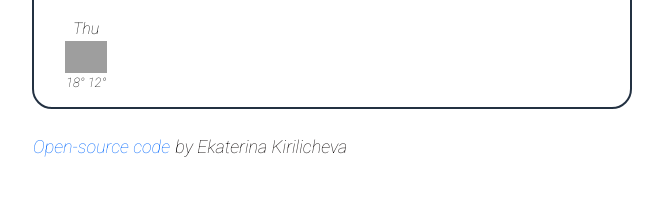
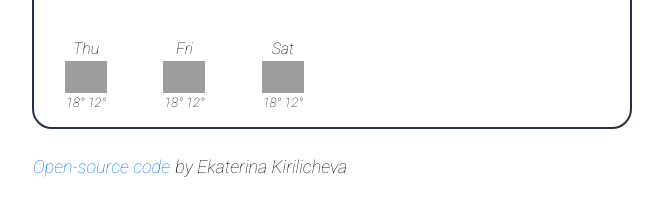
Before and after one commit to ekaterinaKirilicheva/VanillaJSweatherApp, a plain HTML site: page index.html in a window 1280 px wide. Shown: the part 274-490 px from the top of the page, without its empty margins (308-971 px from the left). Drawn offline with nearby package versions, Linux system fonts and the light colour scheme; no server answers; grey boxes are pictures that could not be loaded.

Commit message:
injected forecast html in js; added forEach

```diff
--- a/index.html
+++ b/index.html
@@ -51,14 +51,8 @@
         <li> Wind: <span id="wind"></span> km/h </li> </ul>
       </div>
     </div>
-    <div class="weather-forecast">
-      <div class="row">
-        <div class="col-2">
-          <div class="weather-forecast-date">Thu</div>
-          <img src="http://openweathermap.org/img/wn/04d@2x.png" alt="" width="42"/>
-          <div class = "weather-forecast-temperature"><span class="weather-forecast-max">18°</span><span class="weather-forecast-min"> 12°</span></div>
-        </div>
-      </div>
+    <div class="weather-forecast" id="forecast">
+
 
     </div>
     </div>
--- a/src/index.js
+++ b/src/index.js
@@ -91,6 +91,27 @@ function displayCelciusTemperature(event) {
   temperatureElement.innerHTML = Math.round(celsiusTemperature);
 }
 
+function displayForecast() {
+  let forecastElement = document.querySelector("#forecast");
+  let forecastHTML = '<div class="row">';
+  let days = ["Thu", "Fri", "Sat"];
+  days.forEach(function (day) {
+    forecastHTML =
+      forecastHTML +
+      ` <div class="col-2">
+    <div class="weather-forecast" id="forecast">
+          <div class="weather-forecast-date">${day}</div>
+          <img src="http://openweathermap.org/img/wn/04d@2x.png" alt="" width="42"/>
+          <div class = "weather-forecast-temperature"><span class="weather-forecast-max">18°</span><span class="weather-forecast-min"> 12°</span></div>
+        </div>
+      </div>`;
+  });
+
+  forecastHTML = forecastHTML + `</div>`;
+  forecastElement.innerHTML = forecastHTML;
+}
+displayForecast();
+
 let fahrenheitLink = document.querySelector("#fahrenheit-link");
 fahrenheitLink.addEventListener("click", displayFahrenheitTemperature);
 
```
